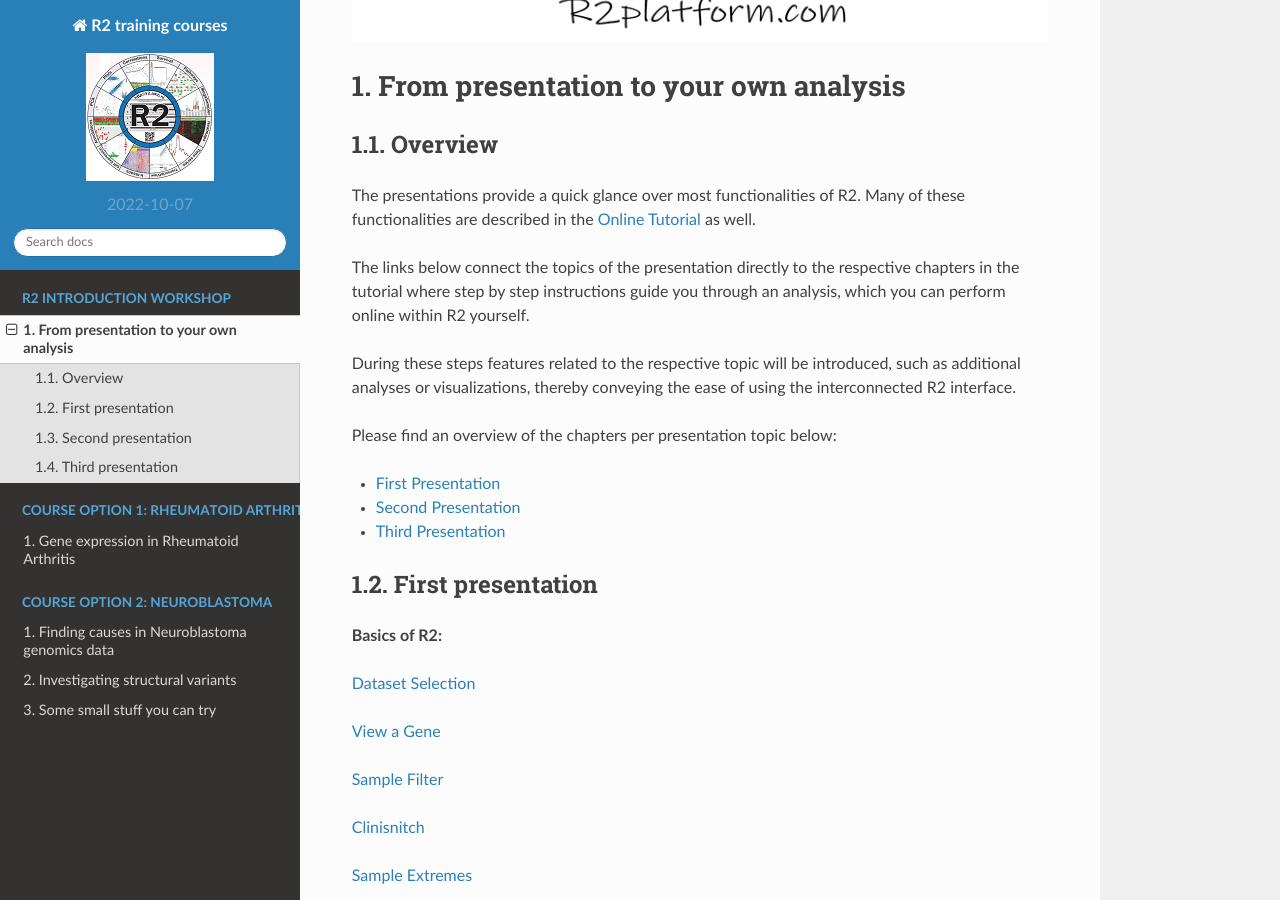
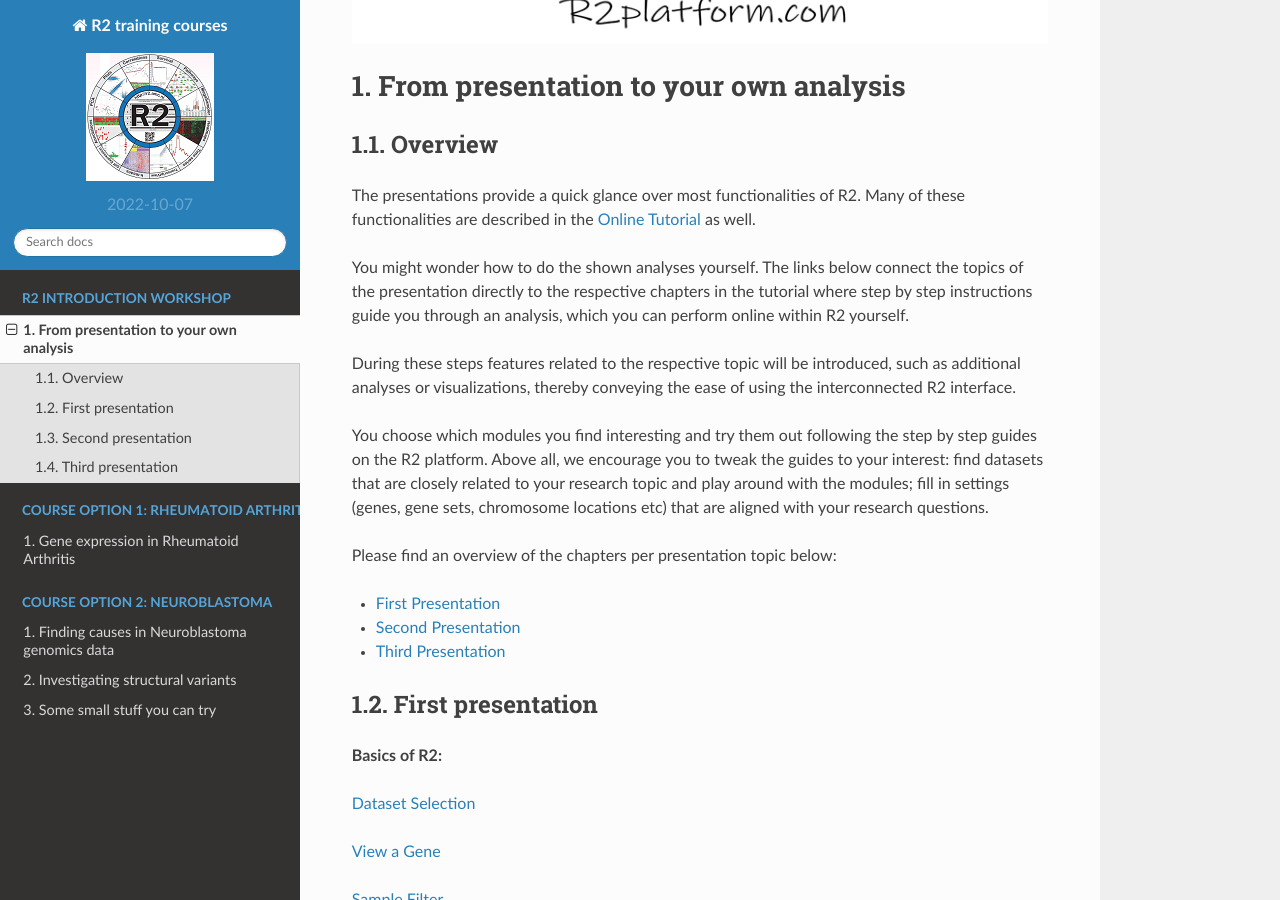
Before and after one commit to antronerds/r2-training-courses, a Sphinx documentation site: the page built from docs/R2IntroductionWorkshop.md, in a window 1280 px wide and 900 px high, scrolled down 458 px. Built offline with Sphinx 7.4.7 and the Read the Docs theme 2.0.0, drawn with Linux system fonts in a browser that asks for light colours; pages that are not in the unit, such as notebooks, are missing from menus.

Commit message:
presentation shift

```diff
--- a/docs/R2IntroductionWorkshop.md
+++ b/docs/R2IntroductionWorkshop.md
@@ -9,9 +9,11 @@
 ---
 The presentations provide a quick glance over most functionalities of R2. Many of these functionalities are described in the [Online Tutorial](https://r2-training-courses.readthedocs.io/en/latest/) as well.
 
-The links below connect the topics of the presentation directly to the respective chapters in the tutorial where step by step instructions guide you through an analysis, which you can perform online within R2 yourself.
+You might wonder how to do the shown analyses yourself. The links below connect the topics of the presentation directly to the respective chapters in the tutorial where step by step instructions guide you through an analysis, which you can perform online within R2 yourself.
 
 During these steps features related to the respective topic will be introduced, such as additional analyses or visualizations, thereby conveying the ease of using the interconnected R2 interface.
+
+You choose which modules you find interesting and try them out following the step by step guides on the R2 platform. Above all, we encourage you to tweak the guides to your interest: find datasets that are closely related to your research topic and play around with the modules; fill in settings (genes, gene sets, chromosome locations etc) that are aligned with your research questions.
 
 Please find an overview of the chapters per presentation topic below:
 
```
